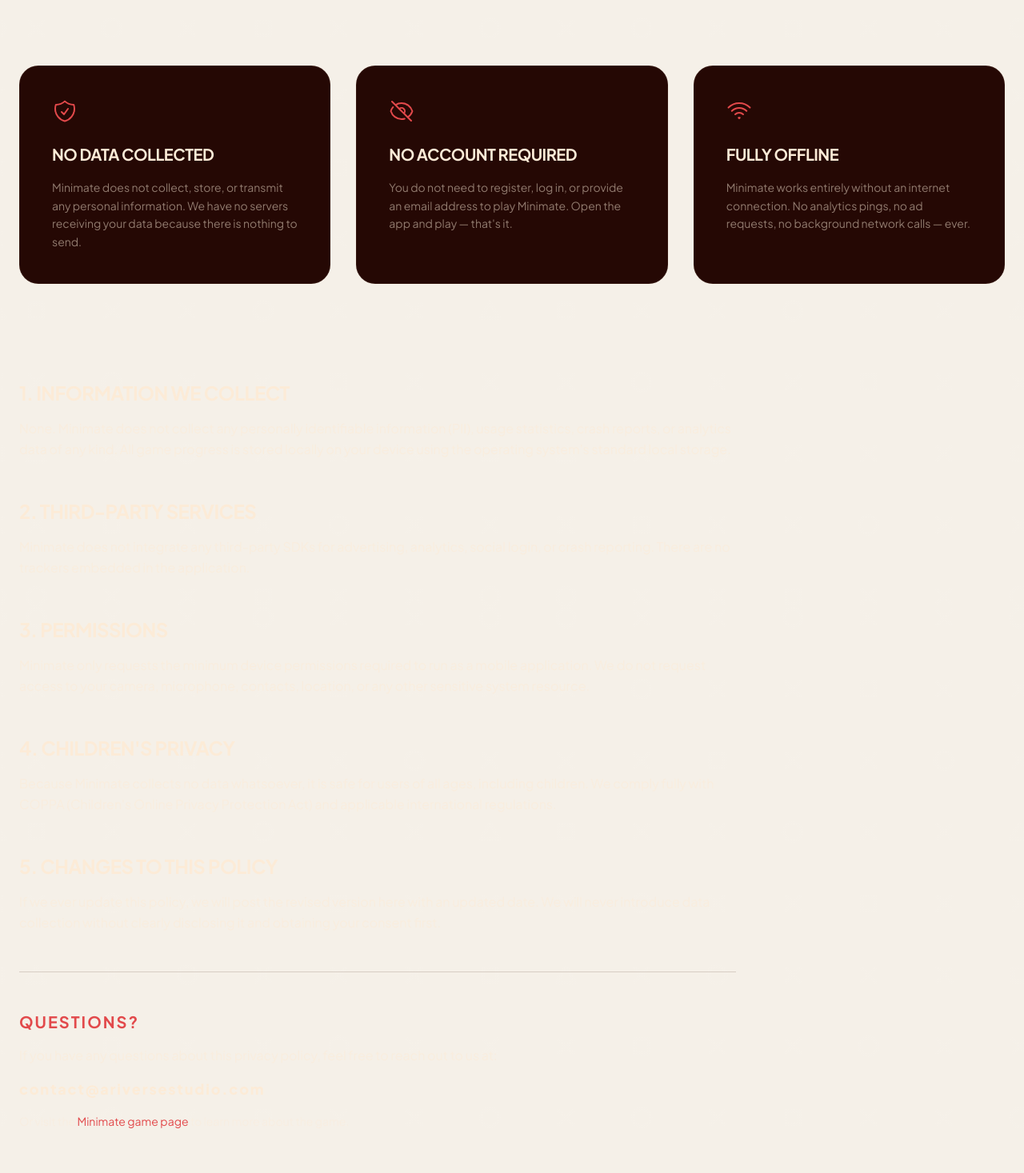
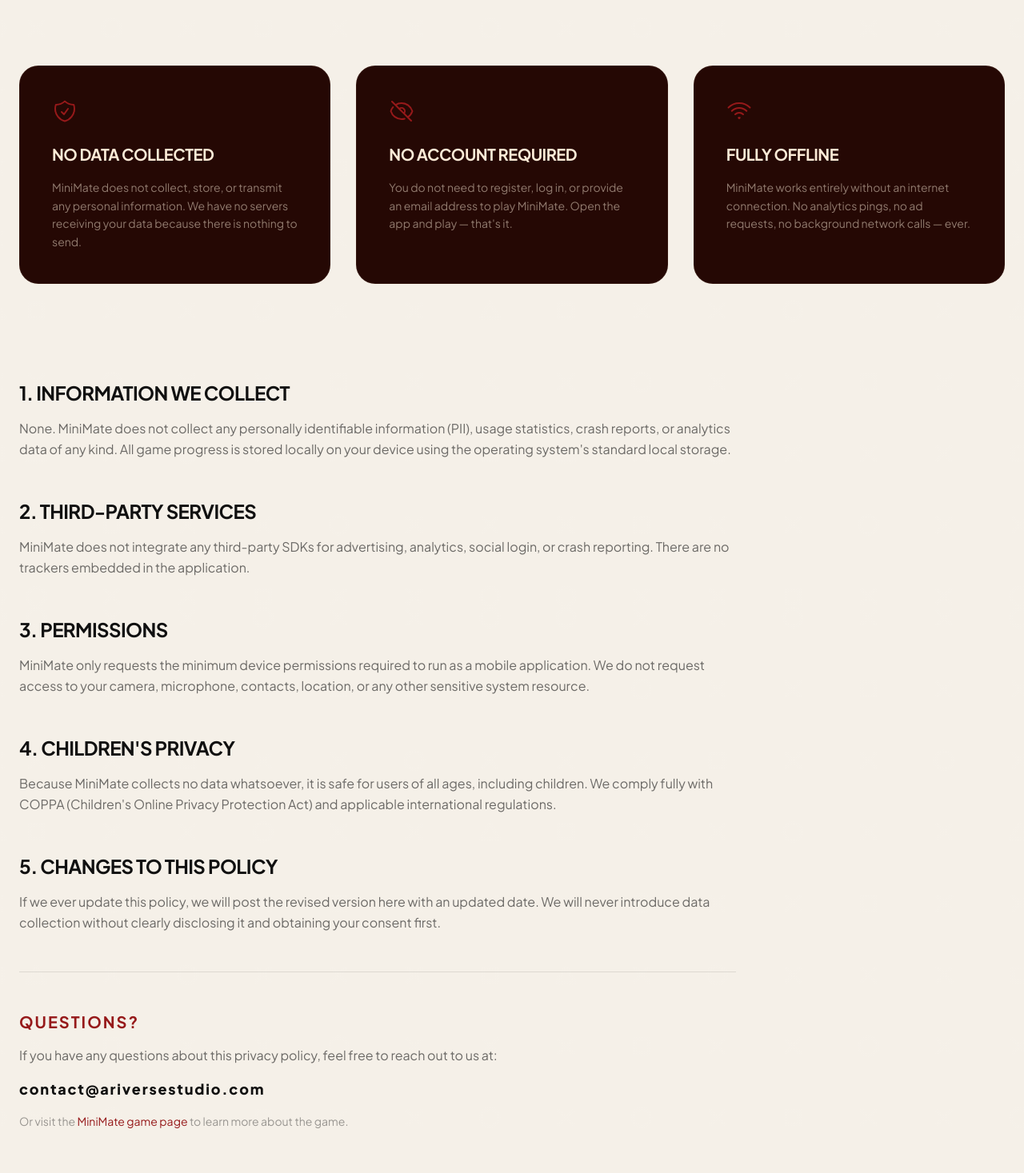
Before and after one commit to alizul01/ariverse-studio, a Next.js app: page /games/minimate/privacy-policy in a window 1280 px wide. Shown: the part 623-2090 px from the top of the page at 80% size. Built offline with nearby package versions, Linux system fonts and the light colour scheme.

Commit message:
fix: correct spelling of MiniMate and update cover image path in privacy policy and press kit

```diff
--- a/app/(site)/games/minimate/privacy-policy/page.tsx
+++ b/app/(site)/games/minimate/privacy-policy/page.tsx
@@ -14,29 +14,29 @@
     {
         icon: <ShieldCheckIcon className="w-8 h-8" />,
         title: "No Data Collected",
-        content: "Minimate does not collect, store, or transmit any personal information. We have no servers receiving your data because there is nothing to send."
+        content: "MiniMate does not collect, store, or transmit any personal information. We have no servers receiving your data because there is nothing to send."
     },
     {
         icon: <EyeSlashIcon className="w-8 h-8" />,
         title: "No Account Required",
-        content: "You do not need to register, log in, or provide an email address to play Minimate. Open the app and play — that's it."
+        content: "You do not need to register, log in, or provide an email address to play MiniMate. Open the app and play — that's it."
     },
     {
         icon: <WifiIcon className="w-8 h-8" />,
         title: "Fully Offline",
-        content: "Minimate works entirely without an internet connection. No analytics pings, no ad requests, no background network calls — ever."
+        content: "MiniMate works entirely without an internet connection. No analytics pings, no ad requests, no background network calls — ever."
     }
 ];
 
-export default function MinimatePolicePage() {
+export default function MinimatePolicyPage() {
     return (
         <div className="pb-40">
             <PageHeader
-                title="Minimate — Privacy Policy"
+                title="MiniMate — Privacy Policy"
                 description="Short version: we collect nothing. Long version: keep reading."
                 breadcrumbs={[
                     { label: "Games", href: "/games" },
-                    { label: "Minimate", href: "/games/minimate" },
+                    { label: "MiniMate", href: "/games/minimate" },
                     { label: "Privacy Policy", href: "/games/minimate/privacy-policy" }
                 ]}
             />
@@ -47,22 +47,22 @@
                 <section className="mt-32 max-w-4xl">
                     <FadeIn>
                         <div className="flex items-center gap-4 mb-8">
-                            <div className="w-12 h-12 rounded-xl bg-[#E2494B]/10 border border-[#E2494B]/20 flex items-center justify-center text-[#E2494B]">
+                            <div className="w-12 h-12 rounded-xl bg-accent/10 border border-accent/20 flex items-center justify-center text-accent">
                                 <ShieldCheckIcon className="w-6 h-6" />
                             </div>
-                            <h2 className="text-3xl font-bold text-[#FCEBD7] tracking-tight uppercase">Privacy First, Always</h2>
+                            <h2 className="text-3xl font-bold text-foreground tracking-tight uppercase">Privacy First, Always</h2>
                         </div>
-                        <p className="text-xl text-[#FCEBD7]/60 leading-relaxed">
-                            Minimate was built around one simple principle: your phone is yours. We designed the game from the ground up to need nothing from you — no name, no email, no device ID, no location. Last updated: May 2026.
+                        <p className="text-xl text-foreground/60 leading-relaxed">
+                            MiniMate was built around one simple principle: your phone is yours. We designed the game from the ground up to need nothing from you — no name, no email, no device ID, no location. Last updated: May 2026.
                         </p>
                     </FadeIn>
                 </section>
 
-                {/* Highlights */}
+                {/* Highlights — dark cards so cream text is correct here */}
                 <StaggerContainer className="grid grid-cols-1 md:grid-cols-3 gap-8 py-20">
                     {highlights.map((item, i) => (
-                        <StaggerItem key={i} className="bg-[#250804] border border-[#61422D]/20 rounded-3xl p-10 hover:border-[#E2494B]/50 transition-all duration-500">
-                            <div className="text-[#E2494B] mb-6">{item.icon}</div>
+                        <StaggerItem key={i} className="bg-[#250804] border border-[#61422D]/20 rounded-3xl p-10 hover:border-accent/50 transition-all duration-500">
+                            <div className="text-accent mb-6">{item.icon}</div>
                             <h3 className="text-xl font-bold text-[#FCEBD7] mb-4 uppercase tracking-tight">{item.title}</h3>
                             <p className="text-[#FCEBD7]/50 text-sm leading-relaxed">{item.content}</p>
                         </StaggerItem>
@@ -73,49 +73,49 @@
                 <section className="max-w-4xl py-10">
                     <FadeIn className="space-y-12">
                         <div className="space-y-4">
-                            <h3 className="text-[#FCEBD7] font-bold text-2xl uppercase tracking-tight">1. Information We Collect</h3>
-                            <p className="text-[#FCEBD7]/60 leading-relaxed">
-                                None. Minimate does not collect any personally identifiable information (PII), usage statistics, crash reports, or analytics data of any kind. All game progress is stored locally on your device using the operating system's standard local storage.
+                            <h3 className="text-foreground font-bold text-2xl uppercase tracking-tight">1. Information We Collect</h3>
+                            <p className="text-foreground/60 leading-relaxed">
+                                None. MiniMate does not collect any personally identifiable information (PII), usage statistics, crash reports, or analytics data of any kind. All game progress is stored locally on your device using the operating system's standard local storage.
                             </p>
                         </div>
 
                         <div className="space-y-4">
-                            <h3 className="text-[#FCEBD7] font-bold text-2xl uppercase tracking-tight">2. Third-Party Services</h3>
-                            <p className="text-[#FCEBD7]/60 leading-relaxed">
-                                Minimate does not integrate any third-party SDKs for advertising, analytics, social login, or crash reporting. There are no trackers embedded in the application.
+                            <h3 className="text-foreground font-bold text-2xl uppercase tracking-tight">2. Third-Party Services</h3>
+                            <p className="text-foreground/60 leading-relaxed">
+                                MiniMate does not integrate any third-party SDKs for advertising, analytics, social login, or crash reporting. There are no trackers embedded in the application.
                             </p>
                         </div>
 
                         <div className="space-y-4">
-                            <h3 className="text-[#FCEBD7] font-bold text-2xl uppercase tracking-tight">3. Permissions</h3>
-                            <p className="text-[#FCEBD7]/60 leading-relaxed">
-                                Minimate only requests the minimum device permissions required to run as a mobile application. We do not request access to your camera, microphone, contacts, location, or any other sensitive system resource.
+                            <h3 className="text-foreground font-bold text-2xl uppercase tracking-tight">3. Permissions</h3>
+                            <p className="text-foreground/60 leading-relaxed">
+                                MiniMate only requests the minimum device permissions required to run as a mobile application. We do not request access to your camera, microphone, contacts, location, or any other sensitive system resource.
                             </p>
                         </div>
 
                         <div className="space-y-4">
-                            <h3 className="text-[#FCEBD7] font-bold text-2xl uppercase tracking-tight">4. Children's Privacy</h3>
-                            <p className="text-[#FCEBD7]/60 leading-relaxed">
-                                Because Minimate collects no data whatsoever, it is safe for users of all ages, including children. We comply fully with COPPA (Children's Online Privacy Protection Act) and applicable international regulations.
+                            <h3 className="text-foreground font-bold text-2xl uppercase tracking-tight">4. Children's Privacy</h3>
+                            <p className="text-foreground/60 leading-relaxed">
+                                Because MiniMate collects no data whatsoever, it is safe for users of all ages, including children. We comply fully with COPPA (Children's Online Privacy Protection Act) and applicable international regulations.
                             </p>
                         </div>
 
                         <div className="space-y-4">
-                            <h3 className="text-[#FCEBD7] font-bold text-2xl uppercase tracking-tight">5. Changes to This Policy</h3>
-                            <p className="text-[#FCEBD7]/60 leading-relaxed">
+                            <h3 className="text-foreground font-bold text-2xl uppercase tracking-tight">5. Changes to This Policy</h3>
+                            <p className="text-foreground/60 leading-relaxed">
                                 If we ever update this policy, we will post the revised version here with an updated date. We will never introduce data collection without clearly disclosing it and obtaining your consent first.
                             </p>
                         </div>
 
-                        <div className="space-y-4 border-t border-[#61422D]/20 pt-12">
-                            <h3 className="text-[#E2494B] font-bold text-xl uppercase tracking-widest">Questions?</h3>
-                            <p className="text-[#FCEBD7]/60">
+                        <div className="space-y-4 border-t border-foreground/10 pt-12">
+                            <h3 className="text-accent font-bold text-xl uppercase tracking-widest">Questions?</h3>
+                            <p className="text-foreground/60">
                                 If you have any questions about this privacy policy, feel free to reach out to us at:
                             </p>
-                            <p className="text-[#FCEBD7] font-black tracking-widest text-lg">contact@ariversestudio.com</p>
-                            <p className="text-[#FCEBD7]/40 text-sm mt-4">
+                            <p className="text-foreground font-black tracking-widest text-lg">contact@ariversestudio.com</p>
+                            <p className="text-foreground/40 text-sm mt-4">
                                 Or visit the{" "}
-                                <Link href="/games/minimate" className="text-[#E2494B] hover:underline">Minimate game page</Link>
+                                <Link href="/games/minimate" className="text-accent hover:underline">MiniMate game page</Link>
                                 {" "}to learn more about the game.
                             </p>
                         </div>
--- a/src/content/games/minimate.json
+++ b/src/content/games/minimate.json
@@ -1,7 +1,7 @@
 {
   "title": "MiniMate",
   "description": "Chess puzzle meets brain challenge — move smart, dodge enemies, collect stars! Guide your chess piece from Start to Finish across a grid board packed with traps, enemies, and challenges. Simple to learn, tough to master.",
-  "coverImage": "/images/games/minimate/coverImage.png",
+  "coverImage": "/images/games/mini-mate/coverImage.png",
   "platforms": [
     "Android",
     "iOS"
```
Also changed, not shown: app/(site)/presskit/page.tsx (+5 -5 lines).
